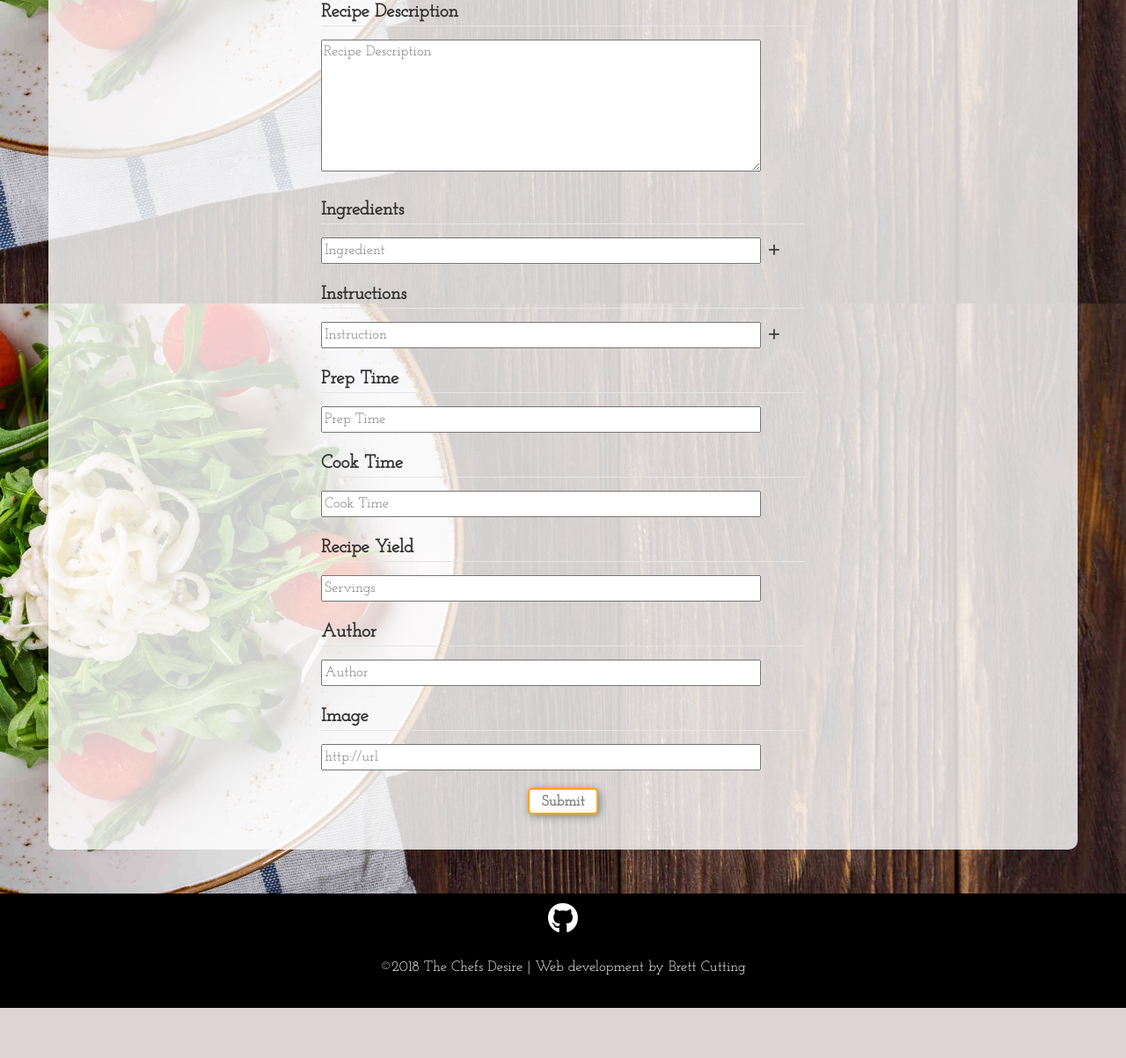
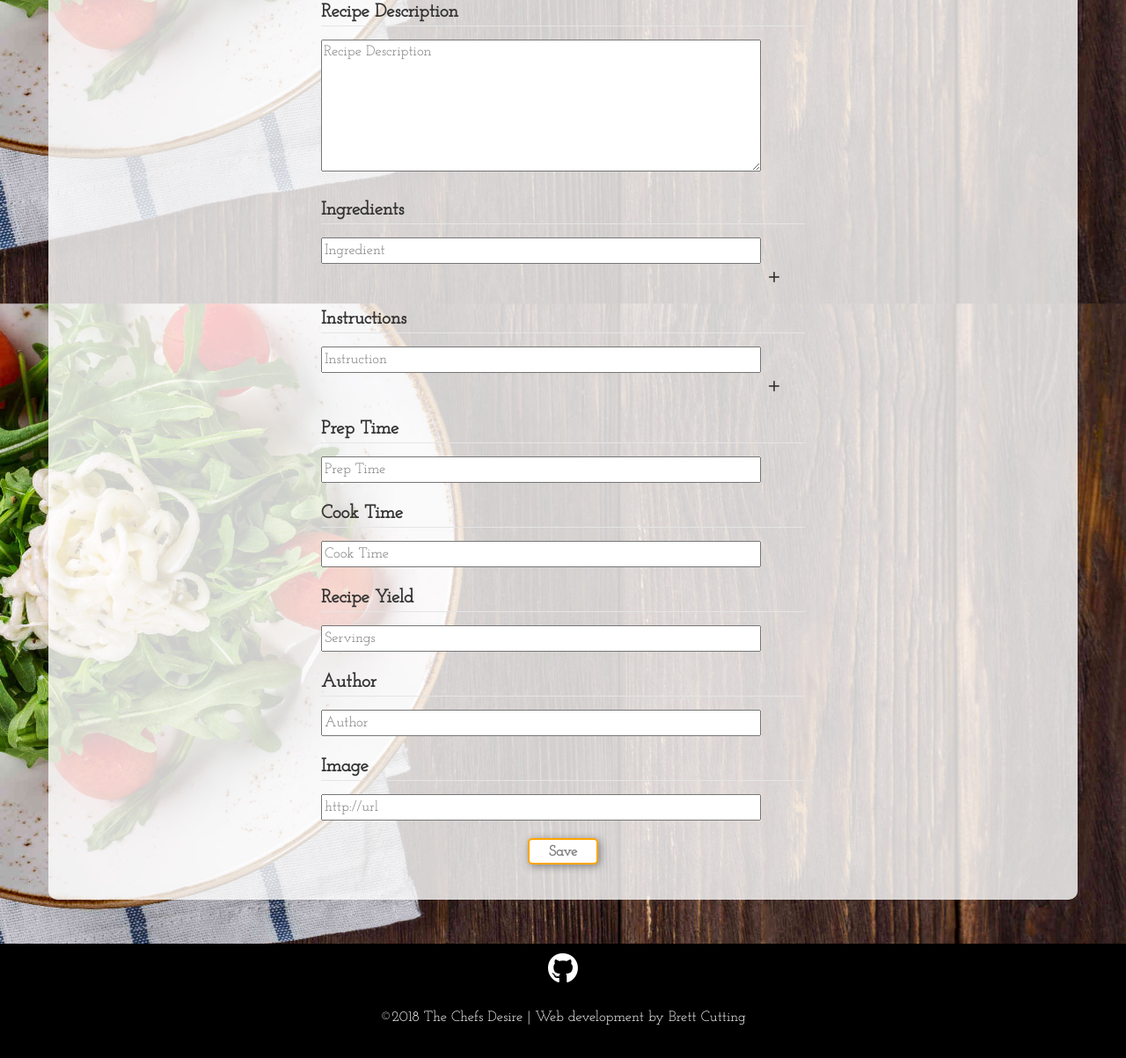
Before and after one commit to brettcutt/the-chefs-desire, a Flask app: page /add_recipe in a window 1280 px wide. Shown: the part 508-1711 px from the top of the page at 88% size. Before the commit the page ends 1654 px from the top, so only its background shows below. Run offline with Flask 2, Linux system fonts and the light colour scheme; some libraries are stand-ins or nearby versions.

Commit message:
fixed add remove input positioning

```diff
--- a/static/css/style.css
+++ b/static/css/style.css
@@ -165,6 +165,11 @@ textarea {
     width: 33%;
 }
 
+.spacer{
+        width: 500px;
+        height: 20px
+    }
+
 @media (max-width: 767px) {
     fieldset select,
     fieldset input:not([type=checkbox]):not([type=submit]) {
@@ -185,7 +190,13 @@ textarea {
         width: 100%;
 
     }
-
+    .spacer{
+        margin-left: 17%;
+        width: 180px;
+        height: 20px
+    }
+.first-add {
+}
 }
 
 @media (min-width: 768px) and (max-width: 991px) {
@@ -205,6 +216,7 @@ textarea {
         width: 100%;
         margin-left: 10px;
     }
+
 
 }
 
@@ -240,6 +252,10 @@ input[type=submit] {
 
 table {
     display: inline-block;
+}
+
+#instructions_fieldset {
+    position: relative;
 }
 
 
--- a/templates/add_recipe.html
+++ b/templates/add_recipe.html
@@ -4,7 +4,7 @@
     <div class="col-xs-12">
         <p class="my-recipe-heading">Add a Recipe</p>
     </div>
-<div class=" col-xs-12 col-sm-offset-3 col-sm-8 col-md-offset-3 col-md-6">
+<div class=" col-xs-12 col-sm-offset-1 col-sm-10 col-md-offset-2 col-md-8 col-lg-offset-3 col-lg-6">
     <form class="" action="{{url_for('insert_recipe')}}" method="POST">
 
 <!--recipe name-->
@@ -60,15 +60,18 @@
         <fieldset id="ingredients_fieldset">
             <legend>Ingredients</legend>
             <input type="text" name="ingredients" class="ingredients inline" id="ingredients" placeholder="Ingredient" />
-            <i id="first" class="material-icons duplicate pointer">add</i>
+            <div class="spacer inline"></div>
+            <i id="first" class="material-icons first-add duplicate pointer">add</i>
         </fieldset>
 
 <!--Instructions-->
 
         <fieldset id="instructions_fieldset">
             <legend>Instructions</legend>
-            <input type="text" name="instructions" class="instructions inline" id="instructions" placeholder="Instruction" />
-            <i id="first" class="material-icons duplicate pointer">add</i>
+
+            <input type="text" name="instructions" class="instructions" id="instructions" placeholder="Instruction" />
+            <div class="spacer inline"></div>
+            <i id="first" class="material-icons first-add duplicate pointer">add</i>
         </fieldset>
 
 <!--Prep time-->
@@ -108,7 +111,7 @@
 
 <!--Submit-->
         <div class="center margin-bottom-20">
-            <input class="inline" type="submit" value="Submit" />
+            <input class="inline" type="submit" value="Save" />
         </div>
     </form>
 </div>
```
Also changed, not shown: templates/edit_recipe.html (+6 -10 lines), static/jquery/jquery.js.
